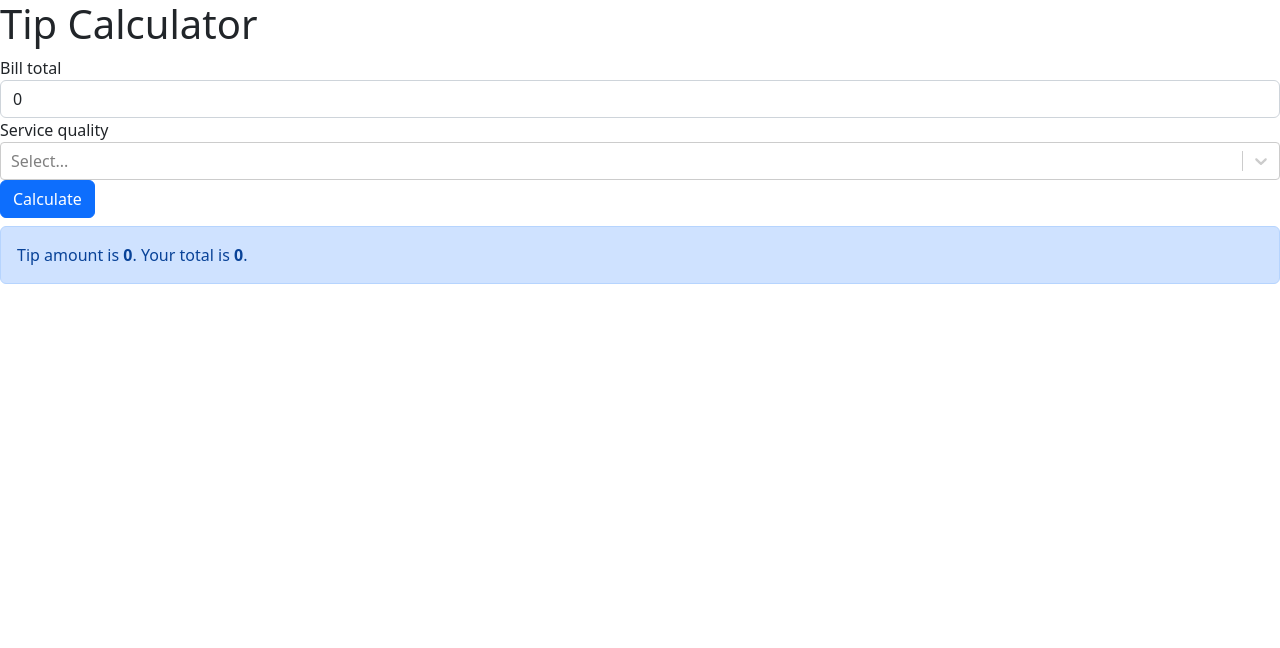
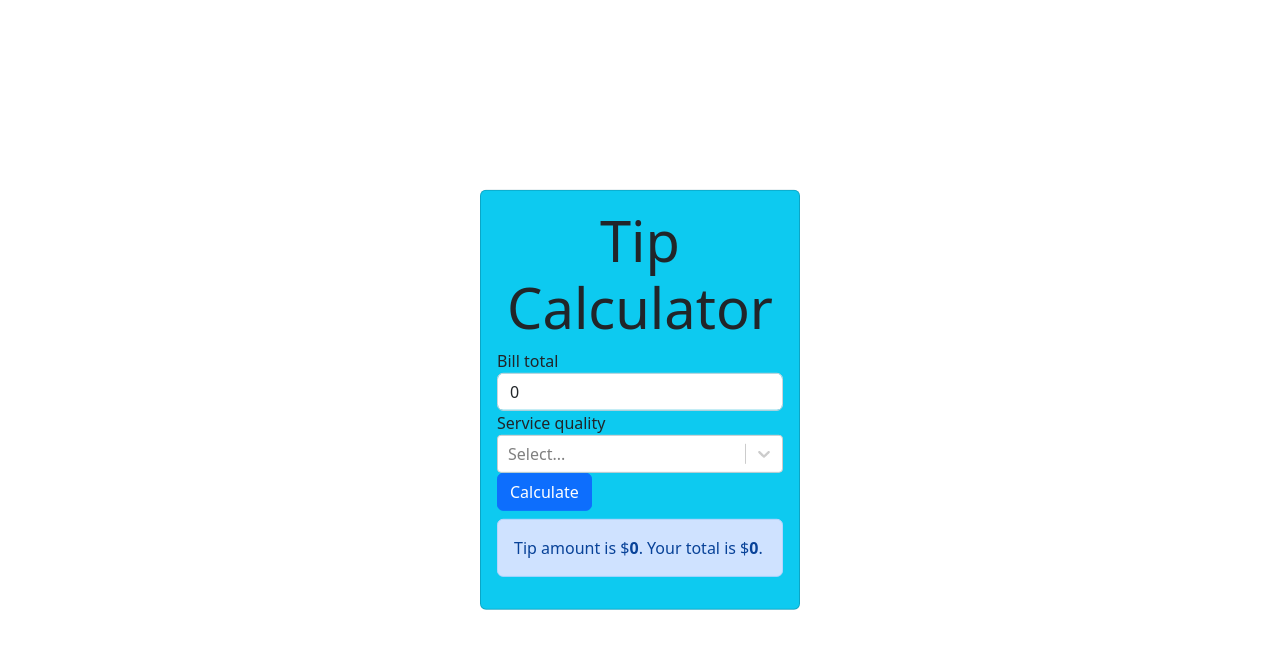
Before and after one commit to codecathonors/ListApp, a React (Create React App) app: page / in a window 1280 px wide. Shown: the top 648 px of the page. Built offline with nearby package versions, Linux system fonts and the light colour scheme.

Commit message:
some styling and added Math.round

```diff
--- a/src/App.js
+++ b/src/App.js
@@ -1,8 +1,6 @@
-// import './App.css';
 import { useEffect, useState } from 'react';
 import Select from 'react-select';
 import 'bootstrap/dist/css/bootstrap.css';
-
 
 function App() {
   const [total, setTotal] = useState(0);
@@ -17,11 +15,6 @@ function App() {
     { value: .1, label: 'Grat Already Included (10%)' }
   ]
 
-  const handleChange = (selectedOption) => {
-    setSelectedOption(selectedOption);
-    console.log(`Option selected:`, selectedOption);
-  }
-
   useEffect(() => {
     if (selectedOption === '30%') {
       setPercentNumber(.3)
@@ -33,28 +26,25 @@ function App() {
     console.log('testing on useEffect', percentNumber)
   }, [percentNumber])
 
+  useEffect(() => {
+    setFinalTotal(Math.round((+total + +tip)*100)/100)
+  }, [tip])
 
-  useEffect(() => {
-    // setTip(total * selectedOption.value)
-    setFinalTotal(+total + +tip)
-  }, [tip])
+  const handleChange = (selectedOption) => {
+    setSelectedOption(selectedOption);
+    console.log(`Option selected:`, selectedOption);
+  }
 
   const handleSubmit = (e) => {
     e.preventDefault()
-    // console.log(total)
-    // console.log('Im selected option', selectedOption)
-
-    setTip(total * selectedOption.value)
-    // console.log('I am tip amount', tip)
-    // setFinalTotal(+total + +tip)
-
+    setTip(Math.round((total * selectedOption.value)*100)/100)
   }
 
-
   return (
-    <div className="App">
+    <div class="card w-25 mx-auto text-dark bg-info position-absolute top-50 start-50 translate-middle">
+      <div class="card-body ">
       <header className="App-header">
-        <h1>Tip Calculator</h1>
+          <h1 class="text-center display-4">Tip Calculator</h1>
       </header>
       <form onSubmit={handleSubmit}>
         <div class="form-group">
@@ -67,9 +57,9 @@ function App() {
           <button type="submit" class="btn btn-primary mb-2" >Calculate</button>
         </div>
       </form>
-
       <div class="alert alert-primary" role="alert">
-        Tip amount is <b>{tip}</b>. Your total is <b>{finalTotal}</b>.
+        Tip amount is $<b>{tip}</b>. Your total is $<b>{finalTotal}</b>.
+      </div>
       </div>
     </div>
   );
```
